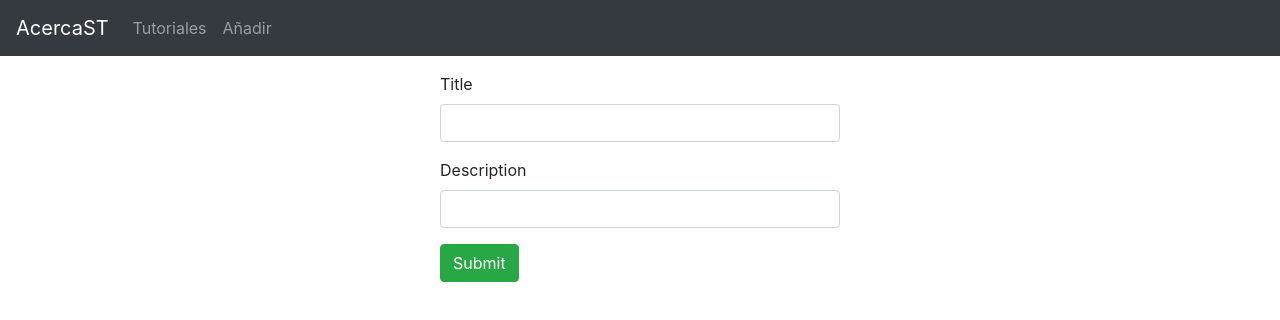
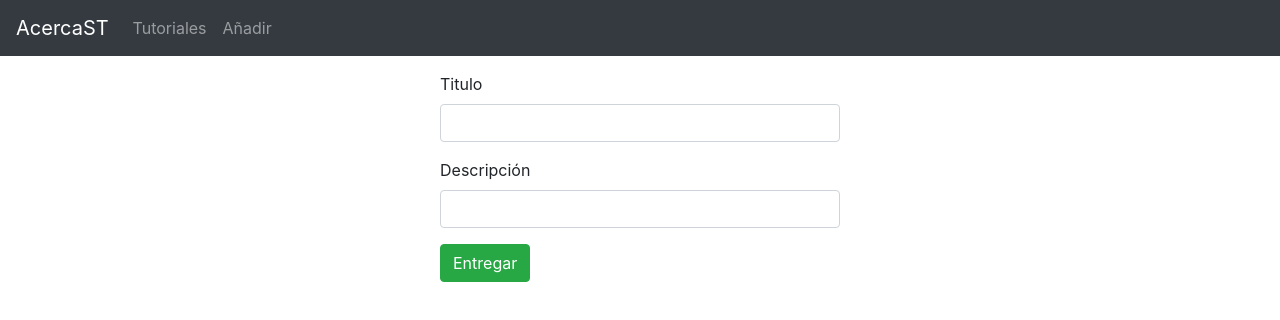
Before and after one commit to daniel-acercaST/angular-16-client, an Angular app: page /add in a window 1280 px wide. Shown: the top 320 px of the page. Built offline with nearby package versions, Linux system fonts and the light colour scheme.

Commit message:
Update add-tutorial.component.html

```diff
--- a/src/app/components/add-tutorial/add-tutorial.component.html
+++ b/src/app/components/add-tutorial/add-tutorial.component.html
@@ -2,7 +2,7 @@
   <div class="submit-form">
     <div *ngIf="!submitted">
       <div class="form-group">
-        <label for="title">Title</label>
+        <label for="title">Titulo</label>
         <input
           type="text"
           class="form-control"
@@ -14,7 +14,7 @@
       </div>
 
       <div class="form-group">
-        <label for="description">Description</label>
+        <label for="description">Descripción</label>
         <input
           class="form-control"
           id="description"
@@ -24,11 +24,11 @@
         />
       </div>
 
-      <button (click)="saveTutorial()" class="btn btn-success">Submit</button>
+      <button (click)="saveTutorial()" class="btn btn-success">Entregar</button>
     </div>
 
     <div *ngIf="submitted">
-      <h4>Tutorial was submitted successfully!</h4>
+      <h4>¡El tutorial se envió correctamente!</h4>
       <button class="btn btn-success" (click)="newTutorial()">Add</button>
     </div>
   </div>
```
